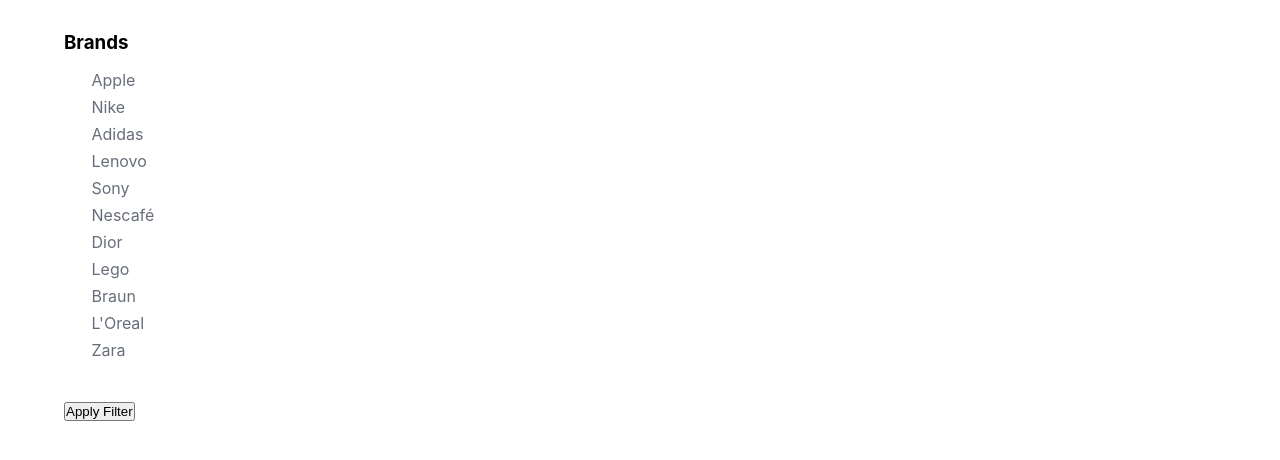
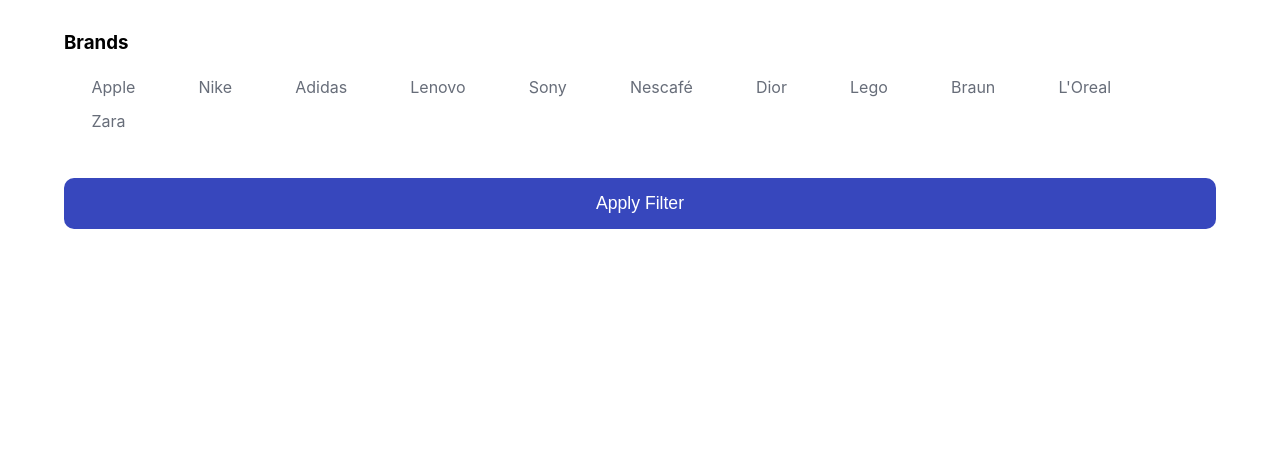
Before and after one commit to veronicamayer/superstore, a React (Create React App) app: page /filter in a window 1280 px wide. Shown: the part 252-712 px from the top of the page. Built offline with nearby package versions, Linux system fonts and the light colour scheme; no server answers.

Commit message:
add price filter and improve styling for filter page

```diff
--- a/src/pages/filter/Filter.jsx
+++ b/src/pages/filter/Filter.jsx
@@ -6,7 +6,9 @@
 const Filter = () => {
   const [categories, setCategories] = useState([]);
   const [brands, setBrands] = useState(["Apple","Nike","adidas","Lenovo","Sony","Nescafé","Dior","Lego","Braun","L'Oreal","Zara"]);
-  const [products, setProducts] = useState([]);
+  let [products, setProducts] = useState([]);
+  const [minPrice, setMinPrice] = useState('');
+  const [maxPrice, setMaxPrice] = useState('');
   const navigate = useNavigate();
   useEffect(() => {
     fetch("https://dummyjson.com/products/categories")
@@ -34,8 +36,9 @@
 
         })
         .then(() => {
-            setProducts(filterBrands(products))
-            setProducts(filterPriceSpan(products))
+            products = filterBrands(products)
+            products = filterPriceSpan(products)
+            setProducts(products)
             navigate("/",{ state: {products: products}});
         })
 
@@ -65,9 +68,29 @@
 
     return products
   }
+
   function filterPriceSpan(products) {
+    console.log(minPrice);
+    console.log(maxPrice);
+    console.log(products);
 
-    return products
+    const filteredProducts = products.filter(product => {
+    const price = parseFloat(product.price);
+    if (!isNaN(price)) {
+      if (minPrice !== '' && price < parseFloat(minPrice)) {
+        return false;
+      }
+      if (maxPrice !== '' && price > parseFloat(maxPrice)) {
+        return false;
+      }
+      return true;
+    }
+    return false;
+  });
+  console.log(filteredProducts);
+
+  setProducts(filteredProducts);
+  return filteredProducts;
   }
 
   return (
@@ -90,13 +113,13 @@
       <article>
         <h3>Price</h3>
         <div>
-          <input type="number" placeholder="0" name="" id="" step={"any"} /> $<span> - </span>
-          <input type="number" placeholder="100" name="" id="" step={"any"} /> $
+          <input type="number" placeholder="0" name="min-price" id="min-price" value={minPrice} step={"any"} onChange={event => setMinPrice(event.target.value)}/> $<span> - </span>
+          <input type="number" placeholder="100" name="max-price" id="max-price" value={maxPrice} step={"any"} onChange={event => setMaxPrice(event.target.value)}/> $
         </div>
       </article>
       <article>
         <h3>Brands</h3>
-        <div>
+        <div id="brands">
             {brands &&
             brands.map((brands) => {
                 return <FilterItem className="brand" category={brands} />;
--- a/src/pages/filter/Filter.scss
+++ b/src/pages/filter/Filter.scss
@@ -23,7 +23,7 @@
         margin: 7px 2vw 7px 0;
     }
 
-    #categories {
+    #categories, #brands {
         display: flex;
         flex-wrap: wrap;
     }
@@ -36,4 +36,16 @@
         color: #676d79;
     }
 
+    input[type="button"] {
+        background-color: #3747bd;
+        color: white;
+        padding: 15px 0;
+        width: 90vw;
+        display: block;
+        margin: auto;
+        border: none;
+        border-radius: 10px;
+        font-size: 1.1rem;
+    }
+
 }
```
